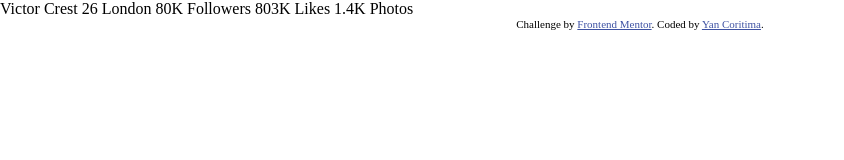
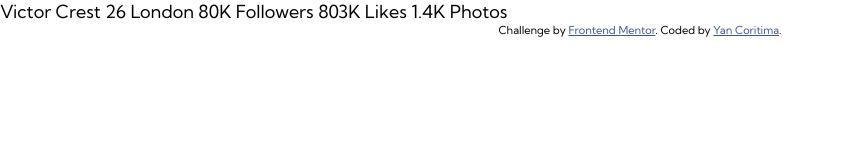
Before and after one commit to Nigraum/profile-card-component, a plain HTML site: page index.html in a window 1280 px wide. Shown: the whole page, without its empty margins (0-844 px from the left). Drawn offline with Linux system fonts and the light colour scheme.

Commit message:
Setting body in css

```diff
--- a/assets/styles.css
+++ b/assets/styles.css
@@ -10,6 +10,11 @@
     box-sizing: border-box;
 }
 
+body {
+    font-family: "Kumbh Sans", sans-serif;
+    font-size: 18px;
+}
+
 footer {
     font-size: 11px;
     text-align: center;
```
